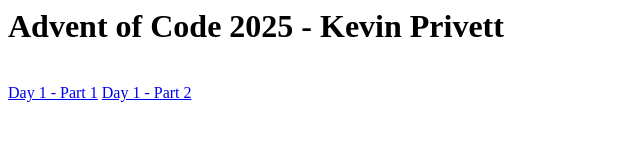
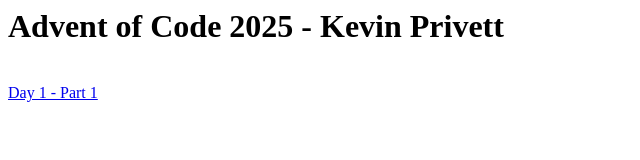
Before and after one commit to kevintprivett/AdventOfCode2025, a plain HTML site: page index.html in a window 1280 px wide. Shown: the whole page, without its empty margins (0-640 px from the left). Drawn offline with Linux system fonts and the light colour scheme.

Commit message:
Removed broken part 2 link

```diff
--- a/index.html
+++ b/index.html
@@ -6,6 +6,5 @@
         <h1>Advent of Code 2025 - Kevin Privett</h1>
         <br>
         <a href="day1_part1.html">Day 1 - Part 1</a>
-        <a href="day1_part2.html">Day 1 - Part 2</a>
     </body>
 </html>
```
